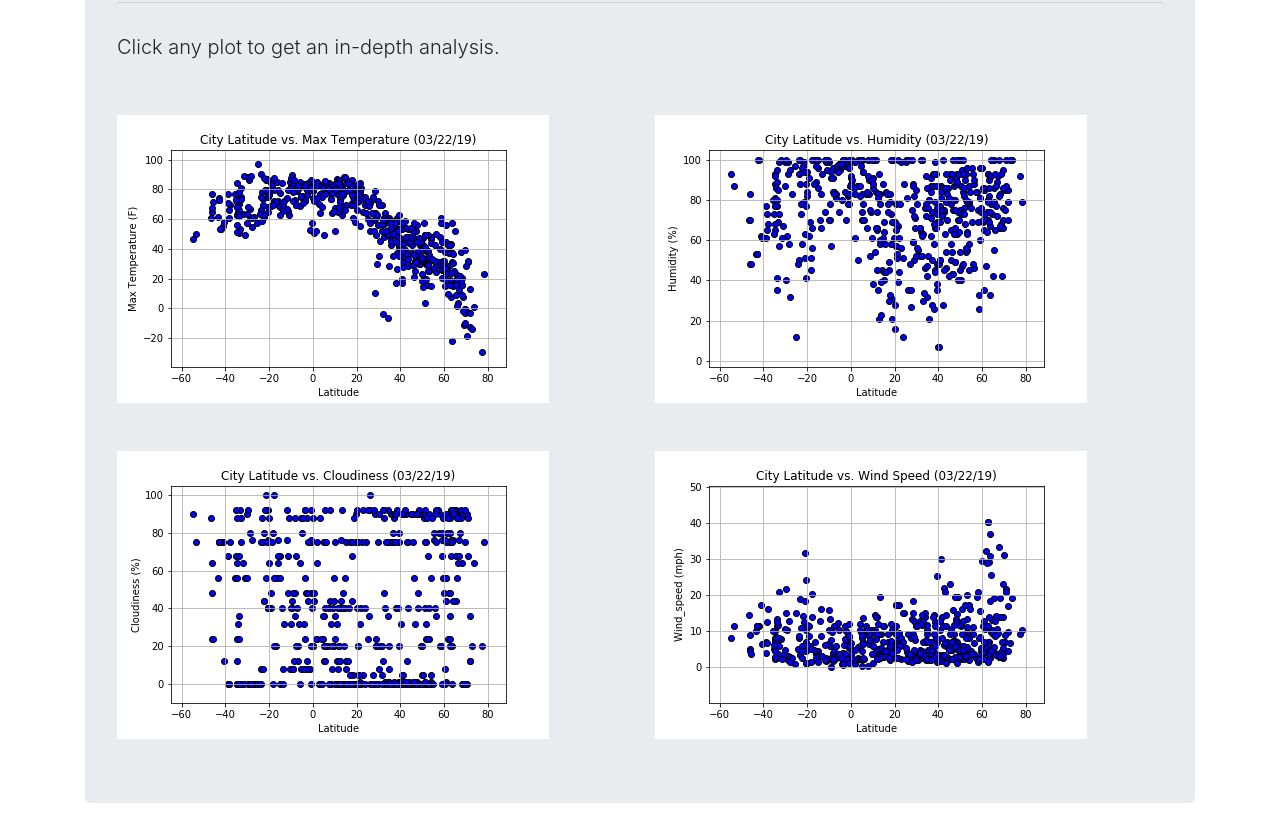
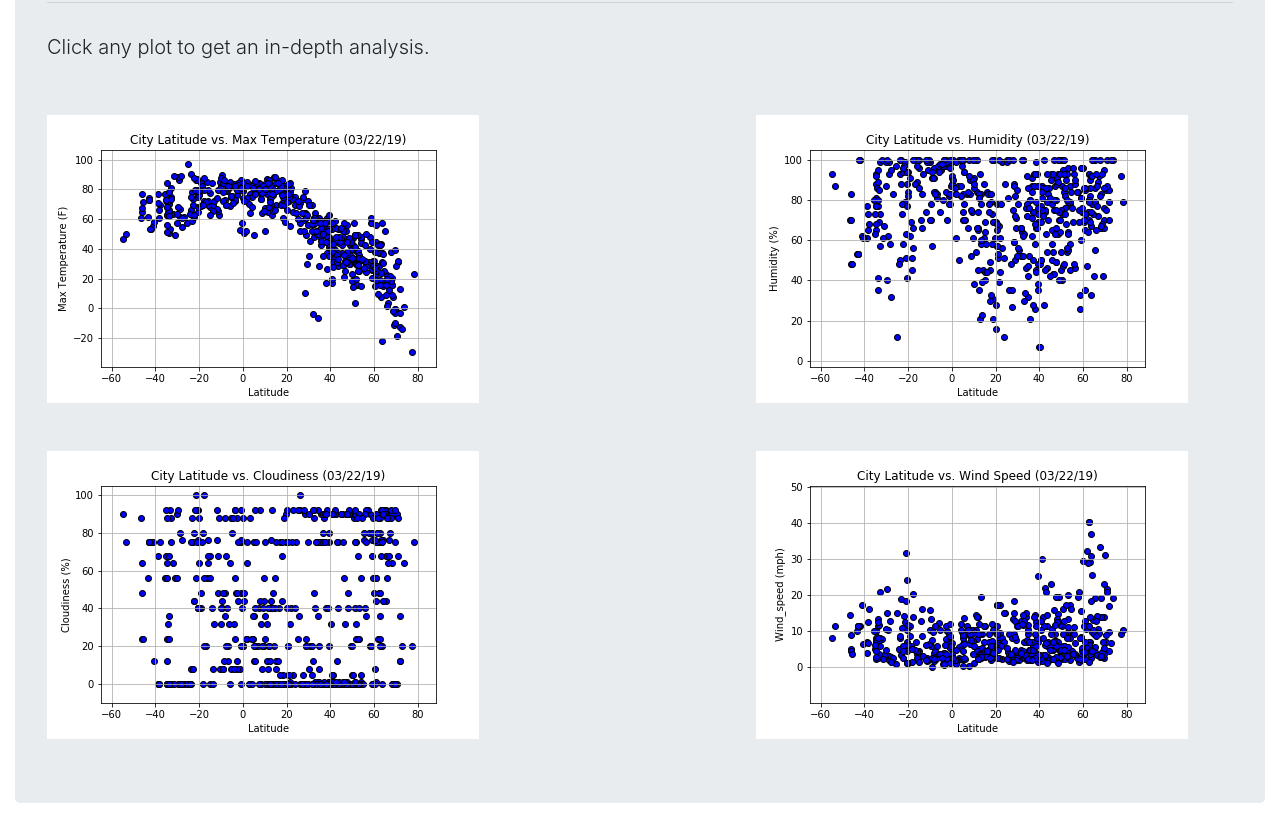
Before and after one commit to YKhmelnitskiy/jewgeney.github.io, a plain HTML site: page Comparison.html in a window 1280 px wide. Shown: the part 257-1092 px from the top of the page. Drawn offline with nearby package versions, Linux system fonts and the light colour scheme.

Commit message:
Upload_HW

```diff
--- a/Comparison.html
+++ b/Comparison.html
@@ -47,29 +47,34 @@
                     </ul>
                     </div>
             </nav>
-                <div class ="container mt-5">
+                <div class ="row mt-5">
+                    <div class="col-md-12">
                         <div class="jumbotron">
+
                                     <h1 class="display-4">Comparison: Latitude vs X</h1>
                                     <hr class="my-4">
                                     <p class="lead">Click any plot to get an in-depth analysis.</p>
                                 <div class="row mt-5">
-                                <div class="col-md-6">
+                                        <div class="col-md-5">
                                             <a href="MaxTemperature.html"><img src="Resources/Lat_v_Max_temp.png" alt="MaxTemperature"></a>
                                         </div>
-                                <div class="col-md-6">
-                                    <a href="Humidity.html"><img src="Resources/Lat_v_Humidity.png" alt="Humidity"></a>
+                                        <div class="col-md-2"></div>
+                                        <div class="col-md-5">
+                                            <a href="Humidity.html"><img class="resizing"  src="Resources/Lat_v_Humidity.png" alt="Humidity"></a>
                                         </div>
                                 </div>
                                 <div class="row mt-5">
-                            <div class="col-md-6">
+                                    <div class="col-md-5">
                                         <a href="Cloudiness.html"><img src="Resources/Lat_v_Cloudiness.png" alt="Cloudiness"></a>
                                     </div>
-                            <div class="col-md-6">
-                                <a href="WindSpeed.html"><img src="Resources/Lat_v_Wind_Speed.png" alt="WindSpeed"></a>
-                        </div>
+                                    <div class="col-md-2"></div>
+                                    <div class="col-md-5">
+                                        <a href="WindSpeed.html"><img class="resizing"  src="Resources/Lat_v_Wind_Speed.png" alt="WindSpeed"></a>
                                 </div>
 
                         </div>
                     </div>
+                </div>
+        </div>
     </body>
 </html>
--- a/style.css
+++ b/style.css
@@ -12,3 +12,13 @@ p {line-height: 2;
 .Steve {
   color: #B31919 !important
 }
+
+.resizing {}
+
+
+@media (max-width: 767)      {
+  .resizing
+    {
+  padding-top: 50px;
+  }
+}
```
Lines whose indentation alone changed are shown as unchanged.
